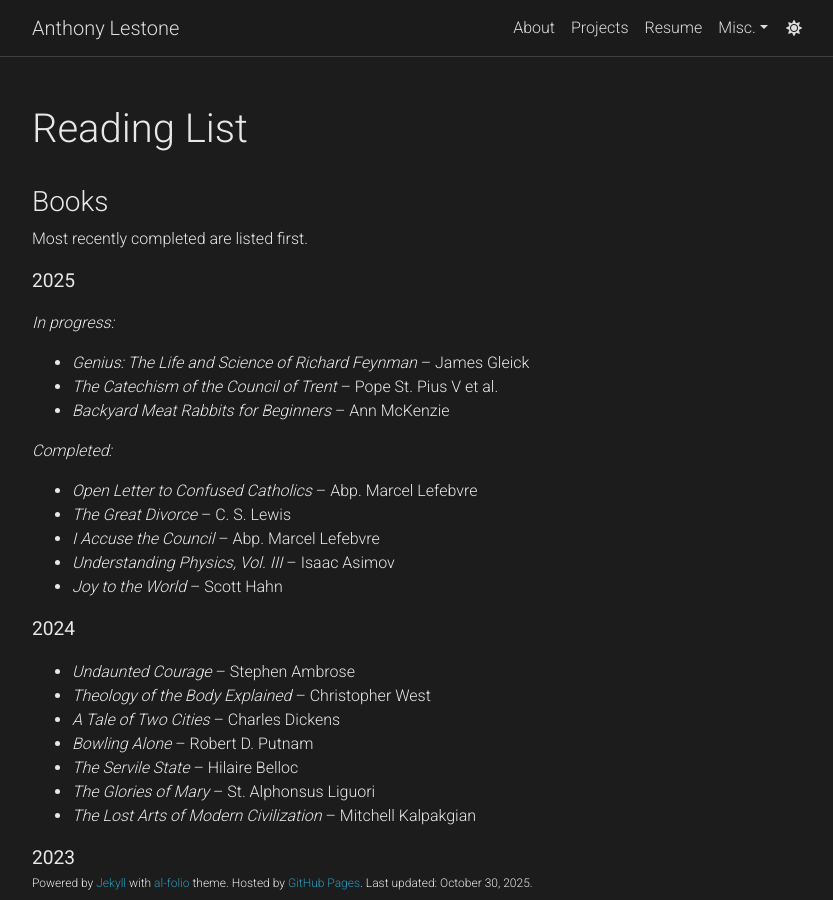
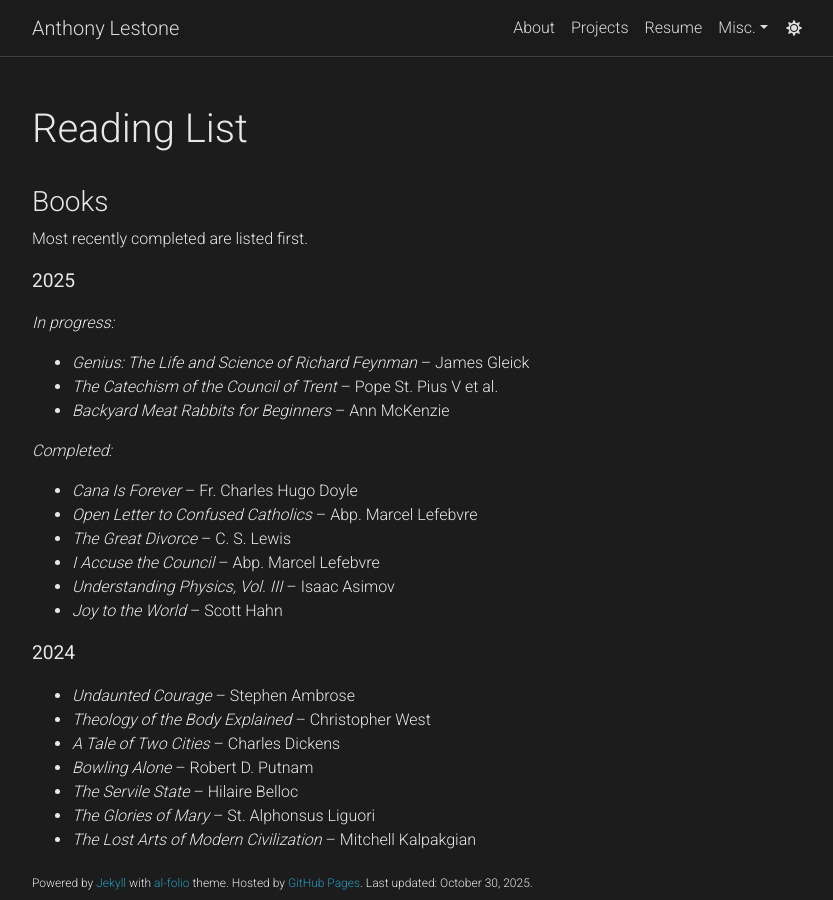
Before and after one commit to anthonylestone/anthonylestone.github.io, a Jekyll site: the page built from _pages/readinglist.md, in a window 1280 px wide and 900 px high. Shown: the whole window, without its empty margins (223-1056 px from the left). Built offline with Jekyll 4.4.1, drawn with Linux system fonts in a browser that asks for light colours; comment, search, counter and statistics services are not loaded; a style sheet for code colours, icons or effects is not loaded.

Commit message:
finished Cana is Forever

```diff
--- a/_pages/readinglist.md
+++ b/_pages/readinglist.md
@@ -17,6 +17,7 @@
 - *Backyard Meat Rabbits for Beginners* -- Ann McKenzie
 
 *Completed:*
+- *Cana Is Forever* -- Fr. Charles Hugo Doyle
 - *Open Letter to Confused Catholics* -- Abp. Marcel Lefebvre
 - *The Great Divorce* -- C. S. Lewis
 - *I Accuse the Council* -- Abp. Marcel Lefebvre
```
